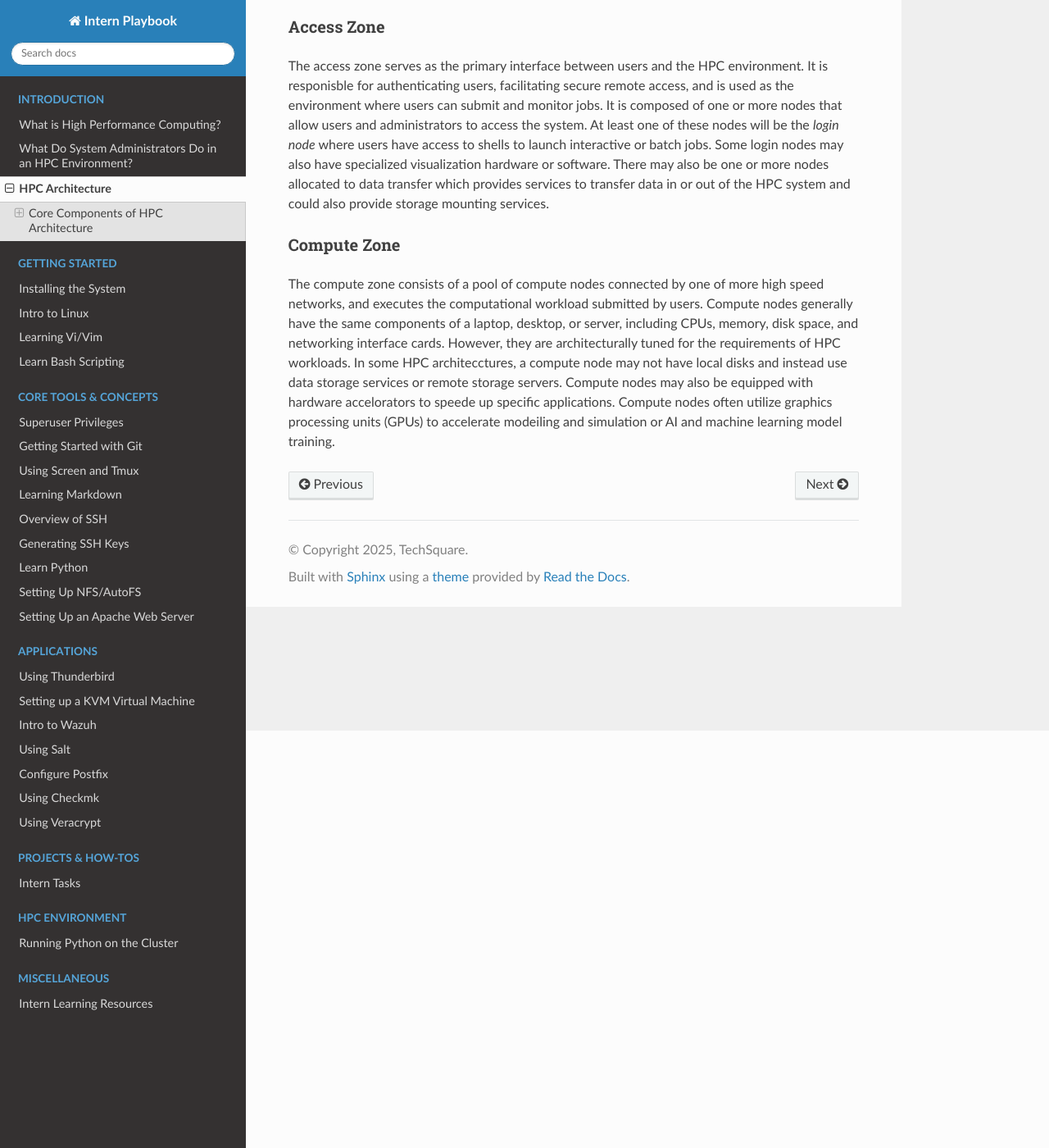
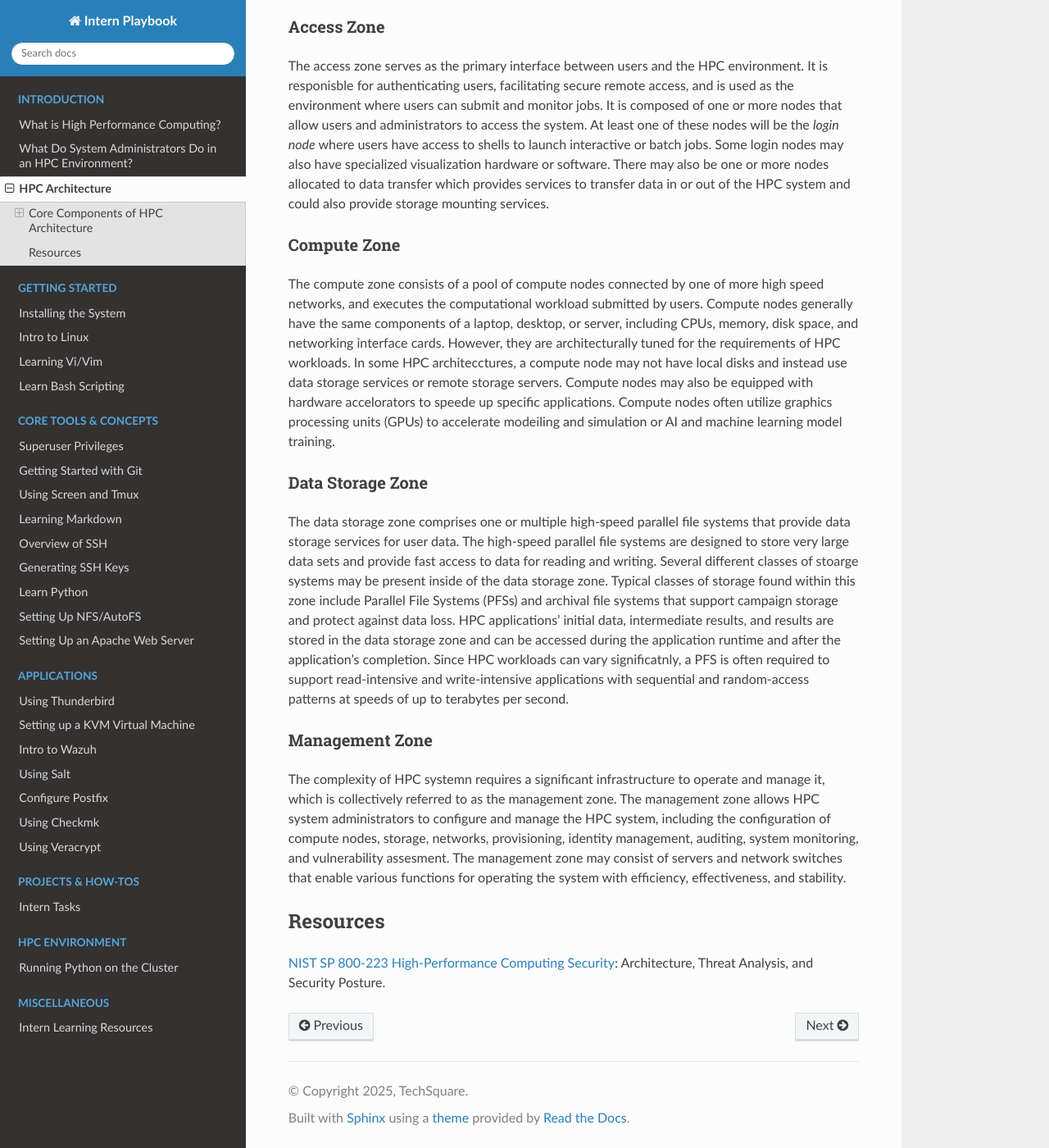
Before and after one commit to TechSquareInc/intern-playbook, a Sphinx documentation site: the page built from docs/source/introduction/hpc-architecture.md, in a window 1280 px wide and 1400 px high, scrolled down 509 px. Shown: the whole window at 82% size. Built offline with Sphinx 7.4.7 and the Read the Docs theme 3.1.0, drawn with Linux system fonts in a browser that asks for light colours.

Commit message:
adding to the docs

```diff
--- a/docs/source/introduction/hpc-architecture.md
+++ b/docs/source/introduction/hpc-architecture.md
@@ -18,3 +18,14 @@ The access zone serves as the primary interface between users and the HPC enviro
 ### Compute Zone
 
 The compute zone consists of a pool of compute nodes connected by one of more high speed networks, and executes the computational workload submitted by users. Compute nodes generally have the same components of a laptop, desktop, or server, including CPUs, memory, disk space, and networking interface cards. However, they are architecturally tuned for the requirements of HPC workloads. In some HPC architecctures, a compute node may not have local disks and instead use data storage services or remote storage servers. Compute nodes may also be equipped with hardware accelorators to speede up specific applications. Compute nodes often utilize graphics processing units (GPUs) to accelerate modeiling and simulation or AI and machine learning model training.
+
+### Data Storage Zone
+
+The data storage zone comprises one or multiple high-speed parallel file systems that provide data storage services for user data. The high-speed parallel file systems are designed to store very large data sets and provide fast access to data for reading and writing. Several different classes of stoarge systems may be present inside of the data storage zone. Typical classes of storage found within this zone include Parallel File Systems (PFSs) and archival file systems that support campaign storage and protect against data loss. HPC applications' initial data, intermediate results, and results are stored in the data storage zone and can be accessed during the application runtime and after the application's completion. Since HPC workloads can vary significatnly, a PFS is often required to support read-intensive and write-intensive applications with sequential and random-access patterns at speeds of up to terabytes per second.
+
+### Management Zone
+
+The complexity of HPC systemn requires a significant infrastructure to operate and manage it, which is collectively referred to as the management zone. The management zone allows HPC system administrators to configure and manage the HPC system, including the configuration of compute nodes, storage, networks, provisioning, identity management, auditing, system monitoring, and vulnerability assesment. The management zone may consist of servers and network switches that enable various functions for operating the system with efficiency, effectiveness, and stability.
+
+## Resources
+[NIST SP 800-223 High-Performance Computing Security](https://nvlpubs.nist.gov/nistpubs/SpecialPublications/NIST.SP.800-223.pdf): Architecture, Threat Analysis, and Security Posture.
```
